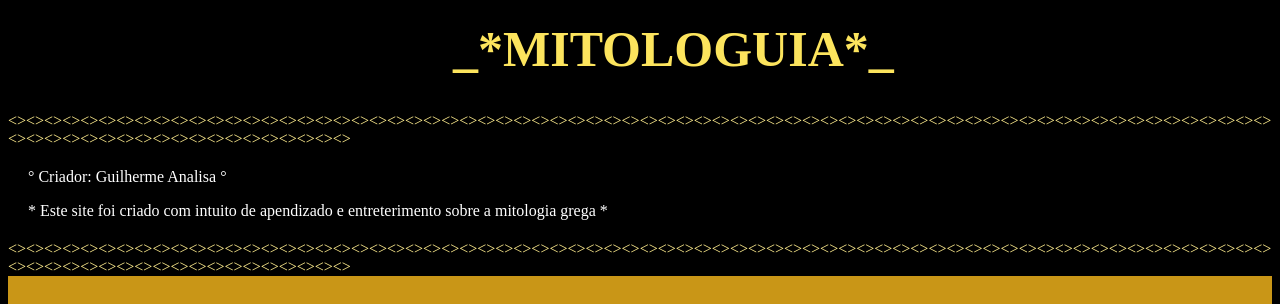
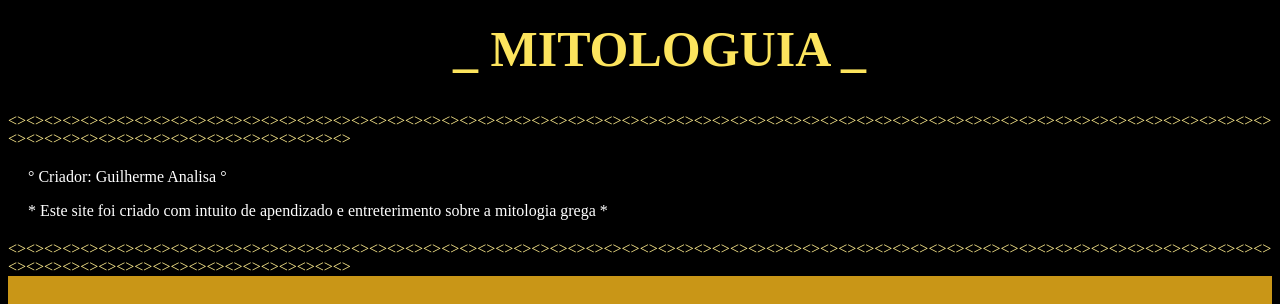
Before and after one commit to line2608/line2608, a plain HTML site: page index.html in a window 1280 px wide. Shown: the top 304 px of the page. Drawn offline with Linux system fonts and the light colour scheme; a web font is replaced by a local one.

Commit message:
nova modificação

```diff
--- a/index.html
+++ b/index.html
@@ -13,7 +13,7 @@
 
     <header>
 
-        <h1> _*MITOLOGUIA*_</h1>
+        <h1> _ MITOLOGUIA _</h1>
 
     </header>
 
```
